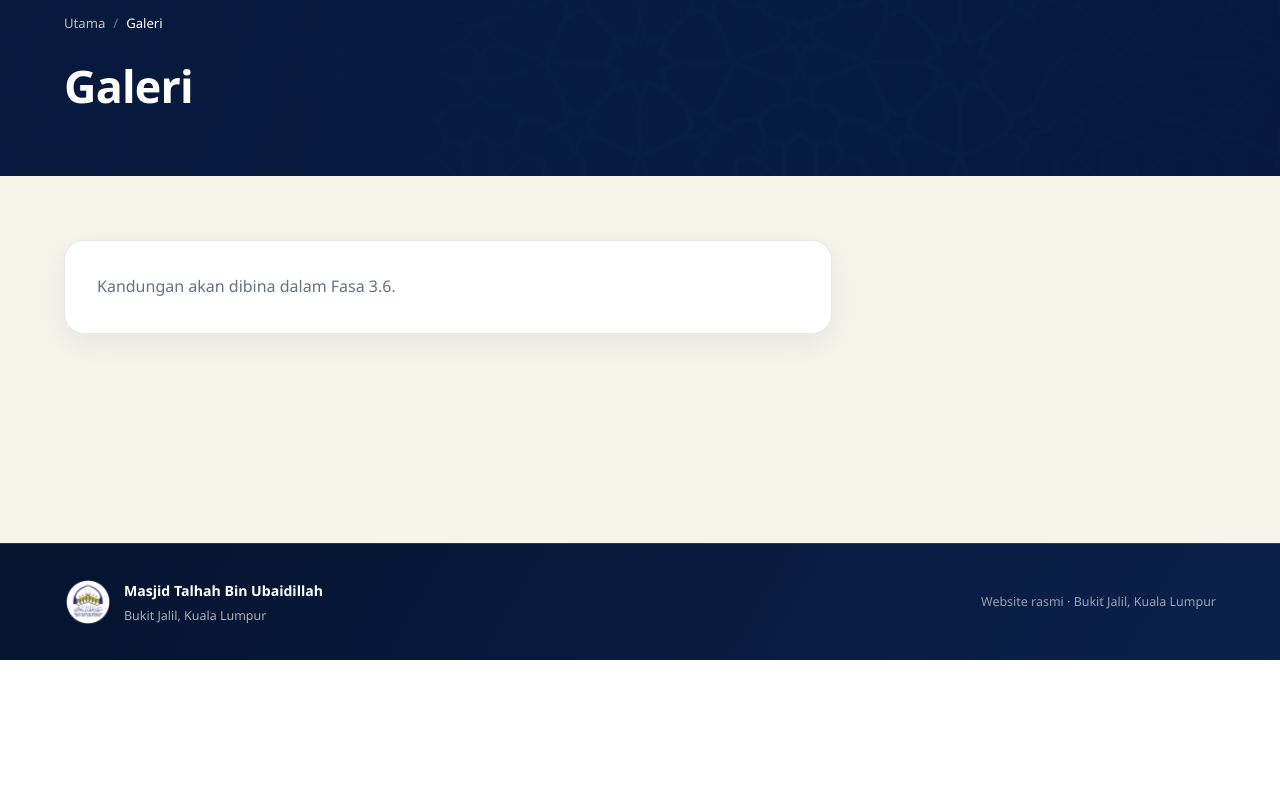
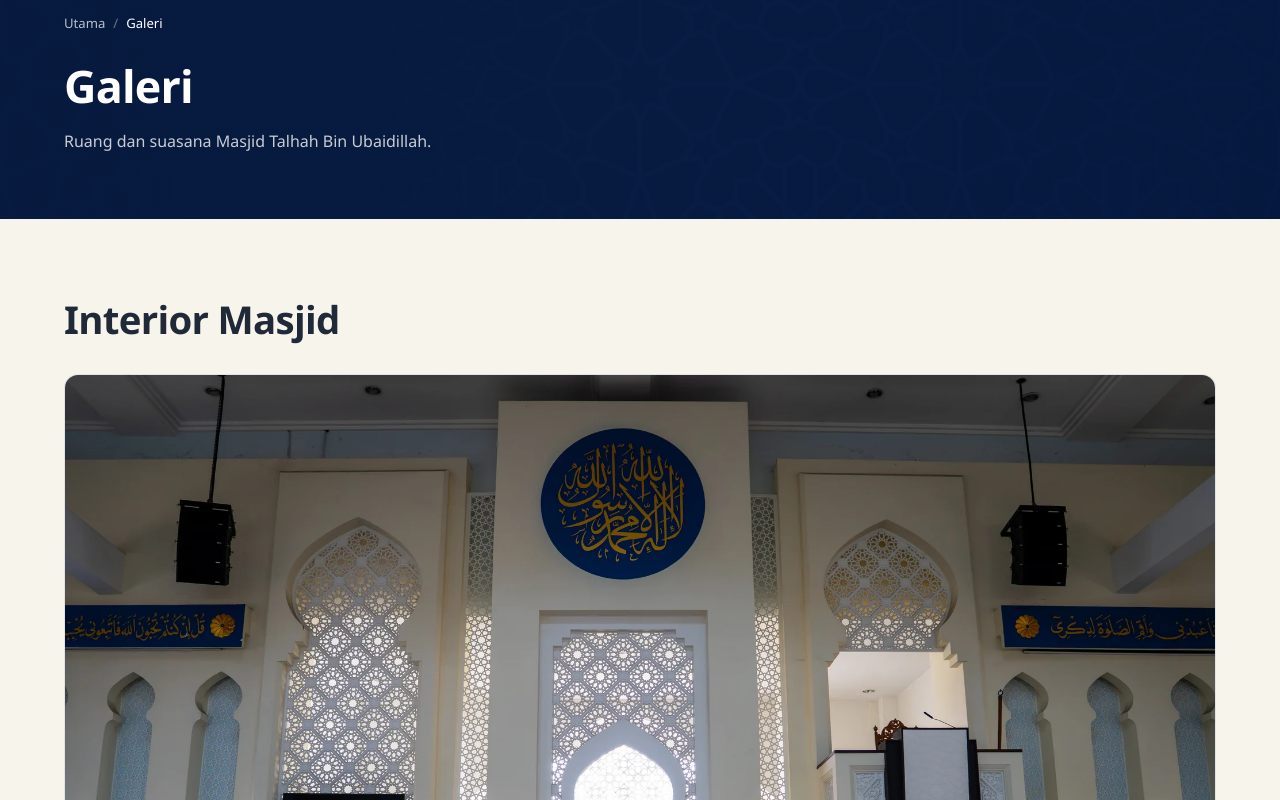
Before and after one commit to masjidtalhah-KL/masjidMTU-website, a Next.js app: page /galeri in a window 1280 px wide. Shown: the part 140-940 px from the top of the page. Before the commit the page ends 800 px from the top, so only its background shows below. Built offline with nearby package versions, Linux system fonts and the light colour scheme.

Commit message:
feat: complete public gallery page

```diff
--- /dev/null
+++ b/src/app/galeri/gallery-page.module.css
@@ -0,0 +1,2 @@
+.section { padding-block: clamp(3rem, 6vw, 5rem); }
+.heading { margin-bottom: var(--spacing-8); }
--- a/src/app/galeri/page.tsx
+++ b/src/app/galeri/page.tsx
@@ -1,5 +1,11 @@
 import type { Metadata } from "next";
+import { Container, Heading, Section } from "@/components/design-system";
+import { MediaGallery } from "@/components/public/media-gallery";
+import type { MediaGalleryItem } from "@/components/public/media-gallery";
 import { PublicPageLayout } from "@/components/public/public-page-layout";
+import { publicAssets } from "@/lib/public-content/assets";
+import { galleryCategories, galleryPhotos } from "@/lib/public-content/gallery";
+import styles from "./gallery-page.module.css";
 
 export const metadata: Metadata = { title: "Galeri" };
 
@@ -7,12 +13,39 @@ export default function Page() {
   return (
     <PublicPageLayout
       title="Galeri"
+      introduction="Ruang dan suasana Masjid Talhah Bin Ubaidillah."
+      contentLayout="sections"
       breadcrumbs={[
         { label: "Utama", href: "/" },
         { label: "Galeri" },
       ]}
     >
-      <p>Kandungan akan dibina dalam Fasa 3.6.</p>
+      {galleryCategories.map((category) => {
+        const items: MediaGalleryItem[] = galleryPhotos
+          .filter((photo) => photo.category === category.id)
+          .map((photo) => {
+            const asset = publicAssets[photo.assetId];
+            return {
+              id: photo.id,
+              src: asset.src,
+              alt: asset.alt,
+              width: asset.width,
+              height: asset.height,
+              category: photo.category,
+              order: photo.order,
+              caption: photo.caption || undefined,
+            };
+          });
+
+        return (
+          <Section tone="ivory" className={styles.section} key={category.id}>
+            <Container>
+              <Heading className={styles.heading}>{category.label}</Heading>
+              <MediaGallery items={items} />
+            </Container>
+          </Section>
+        );
+      })}
     </PublicPageLayout>
   );
 }
--- /dev/null
+++ b/src/components/public/media-gallery.module.css
@@ -0,0 +1,39 @@
+.grid { display: grid; grid-template-columns: repeat(2, minmax(0, 1fr)); gap: var(--spacing-8) var(--spacing-6); align-items: start; }
+.tile { display: block; min-width: 0; width: 100%; padding: 0; overflow: hidden; border: 1px solid rgb(7 26 62 / 12%); border-radius: var(--radius-md); color: var(--color-navy-950); background: var(--color-paper); cursor: pointer; text-align: left; transition: border-color 170ms ease, box-shadow 170ms ease; }
+.tile:hover { border-color: var(--color-gold-500); box-shadow: var(--shadow-soft); }
+.tile:focus-visible { outline: 3px solid var(--color-gold-500); outline-offset: 4px; }
+.anchor, .portrait { grid-column: 1 / -1; }
+.portrait { display: flex; flex-direction: column; align-items: center; padding: var(--spacing-6) var(--spacing-6) 0; background: var(--color-navy-950); color: var(--color-paper); }
+.thumbnail { display: block; width: 100%; height: auto; object-fit: contain; }
+.portrait .thumbnail { width: auto; max-width: 100%; max-height: 44rem; }
+.caption { display: grid; gap: var(--spacing-1); padding: var(--spacing-4) var(--spacing-6); font-size: .91rem; line-height: 1.5; }
+.portrait .caption { width: min(100%, 32rem); text-align: center; }
+.caption strong { font-weight: 650; }
+
+.dialog { position: fixed; inset: 0; width: 100vw; max-width: none; height: 100dvh; max-height: none; padding: 0; border: 0; color: var(--color-paper); background: rgb(4 13 32 / 96%); }
+.dialog::backdrop { background: rgb(4 13 32 / 70%); }
+.dialogContent { display: flex; width: 100%; height: 100%; flex-direction: column; padding: var(--spacing-4); }
+.dialogTop, .dialogNavigation { display: flex; align-items: center; justify-content: space-between; gap: var(--spacing-3); }
+.dialogTop { min-height: 48px; }
+.dialogTop > span { color: rgb(255 255 255 / 72%); font-size: .9rem; }
+.control { display: inline-flex; min-height: 48px; align-items: center; justify-content: center; gap: var(--spacing-2); padding: var(--spacing-2) var(--spacing-4); border: 1px solid rgb(255 255 255 / 32%); border-radius: var(--radius-sm); color: var(--color-paper); background: rgb(255 255 255 / 8%); cursor: pointer; font-size: .92rem; font-weight: 600; }
+.control:hover { background: rgb(255 255 255 / 16%); }
+.control:focus-visible { outline: 3px solid var(--color-gold-400); outline-offset: 3px; }
+.dialogImageArea { display: flex; min-height: 0; flex: 1; align-items: center; justify-content: center; }
+.dialogImage { display: block; width: auto; max-width: 100%; height: auto; max-height: 100%; object-fit: contain; }
+.dialogCaption { display: flex; justify-content: center; gap: var(--spacing-2); margin: var(--spacing-2) 0; color: rgb(255 255 255 / 82%); font-size: .92rem; text-align: center; }
+.dialogNavigation { min-height: 52px; }
+
+@media (max-width: 767px) {
+  .grid { grid-template-columns: minmax(0, 1fr); gap: var(--spacing-6); }
+  .anchor, .portrait { grid-column: auto; }
+  .portrait { padding: var(--spacing-4) var(--spacing-4) 0; }
+  .portrait .thumbnail { max-height: 30rem; }
+  .dialogContent { padding: var(--spacing-3); }
+  .dialogCaption { display: grid; gap: 0; }
+  .control { padding-inline: var(--spacing-3); }
+}
+
+@media (prefers-reduced-motion: reduce) {
+  .tile { transition: none; }
+}
--- /dev/null
+++ b/src/components/public/media-gallery.tsx
@@ -0,0 +1,134 @@
+"use client";
+
+import Image from "next/image";
+import { useLayoutEffect, useRef, useState } from "react";
+import type { KeyboardEvent, MouseEvent } from "react";
+import styles from "./media-gallery.module.css";
+
+/** Presentation data can come from local content or a CMS later. */
+export type MediaGalleryItem = {
+  id: string;
+  src: string;
+  alt: string;
+  width: number;
+  height: number;
+  category: string;
+  order: number;
+  title?: string;
+  caption?: string;
+};
+
+export function MediaGallery({ items }: { items: readonly MediaGalleryItem[] }) {
+  const [selectedIndex, setSelectedIndex] = useState<number | null>(null);
+  const dialogRef = useRef<HTMLDialogElement>(null);
+  const closeRef = useRef<HTMLButtonElement>(null);
+  const openerRef = useRef<HTMLButtonElement | null>(null);
+  const ordered = [...items].sort((a, b) => a.order - b.order);
+  const selected = selectedIndex === null ? null : ordered[selectedIndex];
+
+  useLayoutEffect(() => {
+    if (selectedIndex !== null && !dialogRef.current?.open) {
+      dialogRef.current?.showModal();
+      closeRef.current?.focus();
+    }
+  }, [selectedIndex]);
+
+  function close() {
+    dialogRef.current?.close();
+    setSelectedIndex(null);
+    openerRef.current?.focus();
+  }
+
+  function open(index: number, opener: HTMLButtonElement) {
+    openerRef.current = opener;
+    setSelectedIndex(index);
+  }
+
+  function move(step: number) {
+    setSelectedIndex((current) => current === null ? null : (current + step + ordered.length) % ordered.length);
+  }
+
+  function onDialogKeyDown(event: KeyboardEvent<HTMLDialogElement>) {
+    if (event.key === "ArrowLeft" || event.key === "ArrowRight") {
+      event.preventDefault();
+      move(event.key === "ArrowLeft" ? -1 : 1);
+    }
+  }
+
+  function onBackdropClick(event: MouseEvent<HTMLDialogElement>) {
+    if (event.target === event.currentTarget) close();
+  }
+
+  return (
+    <>
+      <div className={styles.grid}>
+        {ordered.map((item, index) => (
+          <button
+            type="button"
+            key={item.id}
+            className={`${styles.tile} ${index === 0 ? styles.anchor : ""} ${item.height > item.width ? styles.portrait : ""}`}
+            onClick={(event) => open(index, event.currentTarget)}
+            aria-label={`Buka gambar: ${item.title ?? item.caption ?? item.alt}`}
+            data-gallery-id={item.id}
+          >
+            <Image
+              src={item.src}
+              alt={item.alt}
+              width={item.width}
+              height={item.height}
+              sizes={index === 0 ? "(max-width: 1192px) calc(100vw - 40px), 1152px" : item.height > item.width ? "(max-width: 767px) calc(100vw - 40px), 520px" : "(max-width: 767px) calc(100vw - 40px), (max-width: 1192px) 48vw, 564px"}
+              priority={index === 0}
+              className={styles.thumbnail}
+            />
+            {item.title || item.caption ? (
+              <span className={styles.caption}>
+                {item.title ? <strong>{item.title}</strong> : null}
+                {item.caption ? <span>{item.caption}</span> : null}
+              </span>
+            ) : null}
+          </button>
+        ))}
+      </div>
+
+      <dialog
+        ref={dialogRef}
+        className={styles.dialog}
+        aria-label="Paparan gambar"
+        onKeyDown={onDialogKeyDown}
+        onCancel={(event) => { event.preventDefault(); close(); }}
+        onClose={() => { setSelectedIndex(null); openerRef.current?.focus(); }}
+        onClick={onBackdropClick}
+      >
+        {selected ? (
+          <div className={styles.dialogContent}>
+            <div className={styles.dialogTop}>
+              <span>{selectedIndex! + 1} / {ordered.length}</span>
+              <button type="button" ref={closeRef} className={styles.control} onClick={close} aria-label="Tutup gambar">Tutup <span aria-hidden="true">×</span></button>
+            </div>
+            <div className={styles.dialogImageArea}>
+              <Image
+                key={selected.id}
+                src={selected.src}
+                alt={selected.alt}
+                width={selected.width}
+                height={selected.height}
+                sizes="(max-width: 767px) 100vw, 90vw"
+                className={styles.dialogImage}
+              />
+            </div>
+            {selected.title || selected.caption ? (
+              <p className={styles.dialogCaption}>
+                {selected.title ? <strong>{selected.title}</strong> : null}
+                {selected.caption ? <span>{selected.caption}</span> : null}
+              </p>
+            ) : null}
+            <div className={styles.dialogNavigation}>
+              <button type="button" className={styles.control} onClick={() => move(-1)} aria-label="Gambar sebelumnya">← Sebelumnya</button>
+              <button type="button" className={styles.control} onClick={() => move(1)} aria-label="Gambar seterusnya">Seterusnya →</button>
+            </div>
+          </div>
+        ) : null}
+      </dialog>
+    </>
+  );
+}
```
Also changed, not shown: 2 other files (tests, documents, lock files or other folders).
